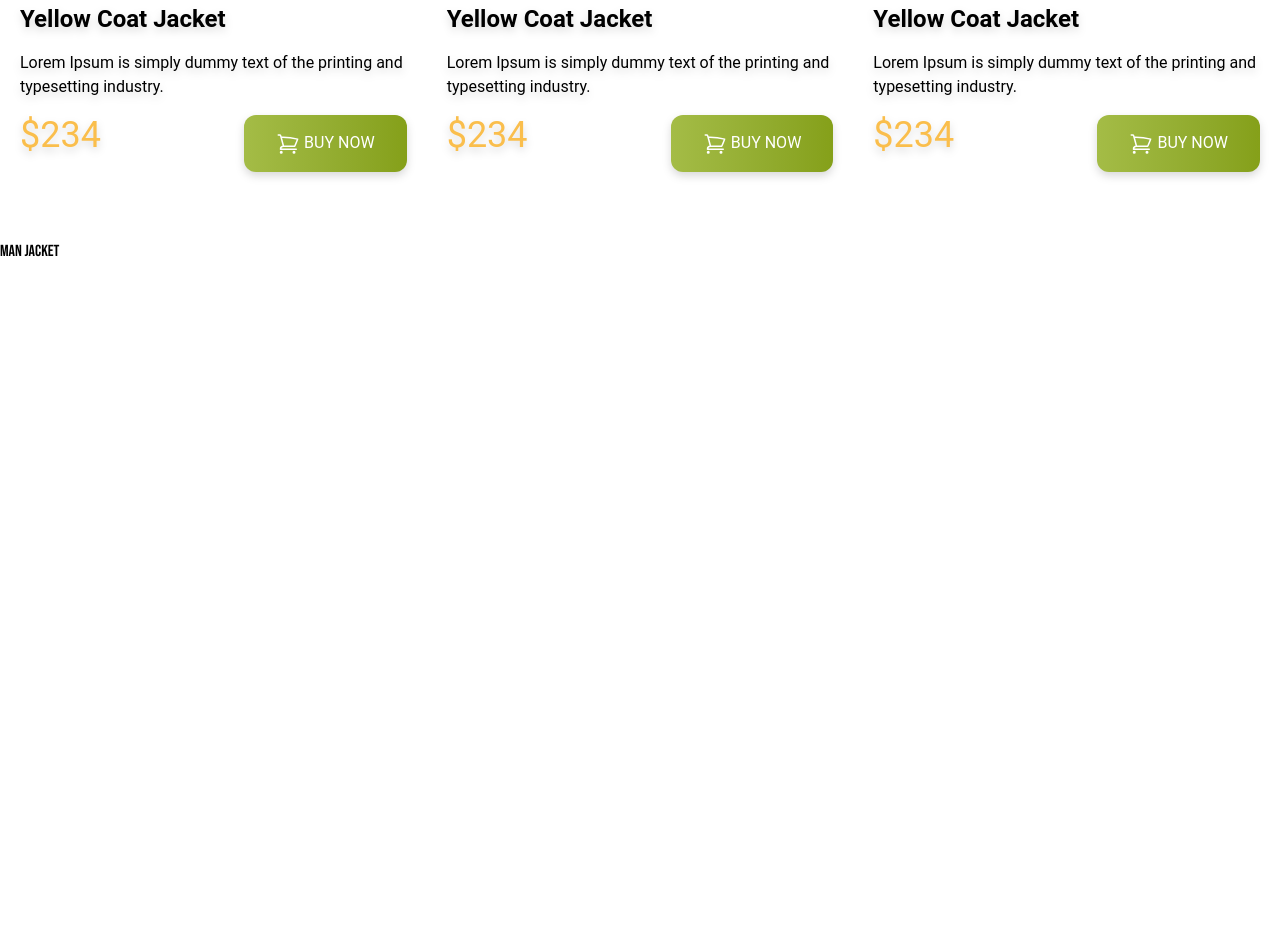
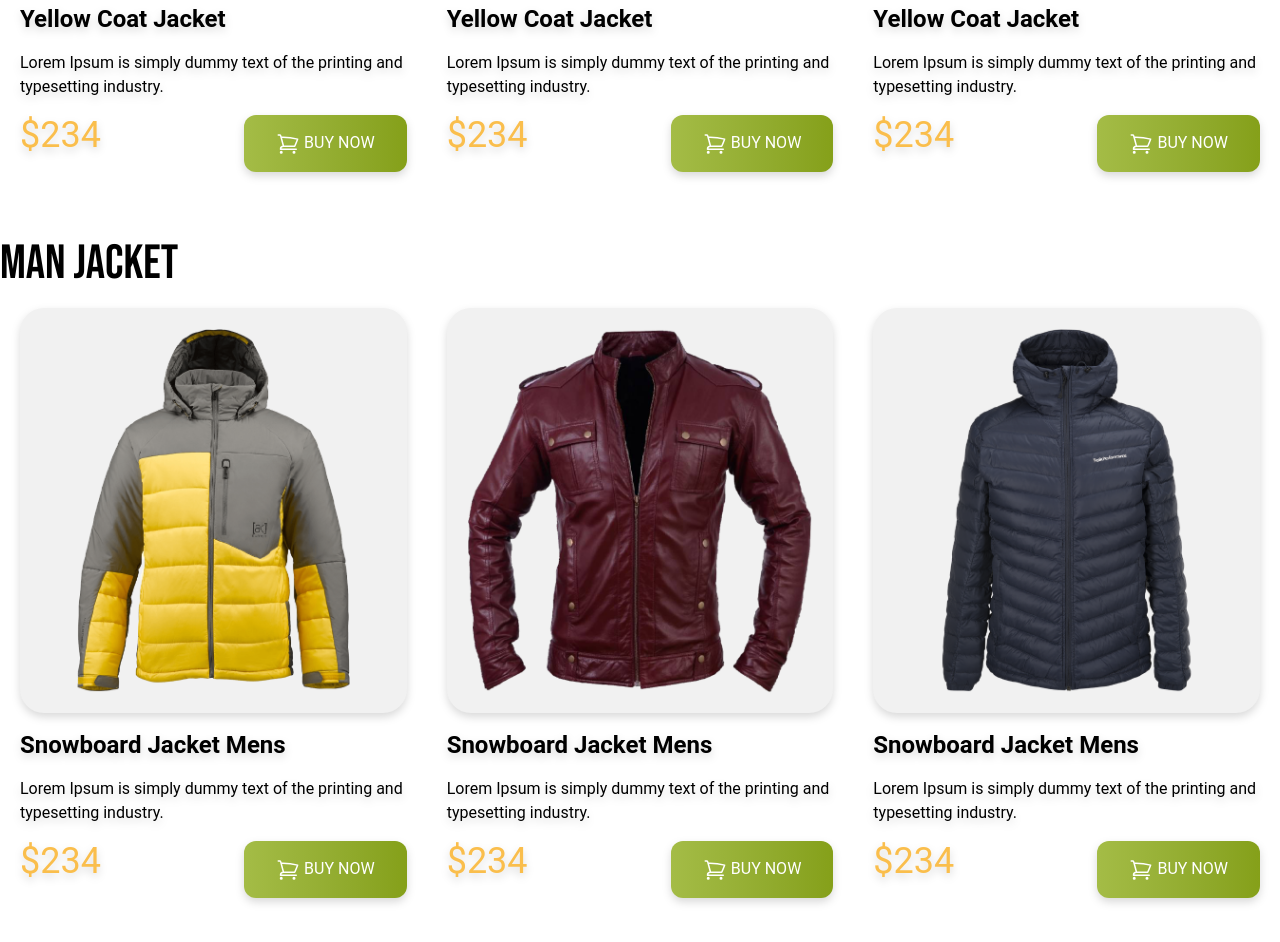
Before and after one commit to nusrat-rima/Penguin-Fashion-Using-Tailwind-CSS, a plain HTML site: page index.html in a window 1280 px wide. Shown: the part 1080-2022 px from the top of the page. Before the commit the page ends 1392 px from the top, so only its background shows below. Drawn offline with nearby package versions, Linux system fonts and the light colour scheme.

Commit message:
added Men Jacket section

```diff
--- a/index.html
+++ b/index.html
@@ -92,7 +92,49 @@ BUY NOW</button>
 </section>
 <!-- Men jacket section -->
 <section class="my-12">
-<h3 class="uppercase bebas-neue-font ">Man Jacket</h3>
+<h3 class="uppercase bebas-neue-font text-5xl">Man Jacket</h3>
+<!-- jacket-card-container  -->
+ <div class="grid grid-cols-1 md:grid-cols-2 lg:grid-cols-3">
+  <div class="p-5 space-y-4 drop-shadow-lg rounded-3xl">
+    <img class="p-5 rounded-3xl bg-[#F1F1F1]" src="images/jacket-4.png" alt="">
+    <h4 class="roboto-font text-2xl font-bold">Snowboard Jacket Mens</h4>
+    <p>Lorem Ipsum is simply dummy text of the
+printing and typesetting industry.</p>
+<div class="flex justify-between">
+  <h2 class="text-[#FABE4C] text-4xl">$234</h2>
+  <button class="bg-green-300 px-8 py-4 rounded-xl text-white bg-gradient-to-r from-[#A4BC46] to-[#85A019]"><svg xmlns="http://www.w3.org/2000/svg" fill="none" viewBox="0 0 24 24" stroke-width="1.5" stroke="currentColor" class="size-6 text-white inline">
+  <path stroke-linecap="round" stroke-linejoin="round" d="M2.25 3h1.386c.51 0 .955.343 1.087.835l.383 1.437M7.5 14.25a3 3 0 0 0-3 3h15.75m-12.75-3h11.218c1.121-2.3 2.1-4.684 2.924-7.138a60.114 60.114 0 0 0-16.536-1.84M7.5 14.25 5.106 5.272M6 20.25a.75.75 0 1 1-1.5 0 .75.75 0 0 1 1.5 0Zm12.75 0a.75.75 0 1 1-1.5 0 .75.75 0 0 1 1.5 0Z" />
+</svg>
+BUY NOW</button>
+</div>
+  </div>
+    <div class="p-5 space-y-4 drop-shadow-lg rounded-3xl">
+    <img class="p-5 rounded-3xl bg-[#F1F1F1]" src="images/jacket-5.png" alt="">
+    <h4 class="roboto-font text-2xl font-bold">Snowboard Jacket Mens</h4>
+    <p>Lorem Ipsum is simply dummy text of the
+printing and typesetting industry.</p>
+<div class="flex justify-between">
+  <h2 class="text-[#FABE4C] text-4xl">$234</h2>
+  <button class="bg-green-300 px-8 py-4 rounded-xl text-white bg-gradient-to-r from-[#A4BC46] to-[#85A019]"><svg xmlns="http://www.w3.org/2000/svg" fill="none" viewBox="0 0 24 24" stroke-width="1.5" stroke="currentColor" class="size-6 text-white inline">
+  <path stroke-linecap="round" stroke-linejoin="round" d="M2.25 3h1.386c.51 0 .955.343 1.087.835l.383 1.437M7.5 14.25a3 3 0 0 0-3 3h15.75m-12.75-3h11.218c1.121-2.3 2.1-4.684 2.924-7.138a60.114 60.114 0 0 0-16.536-1.84M7.5 14.25 5.106 5.272M6 20.25a.75.75 0 1 1-1.5 0 .75.75 0 0 1 1.5 0Zm12.75 0a.75.75 0 1 1-1.5 0 .75.75 0 0 1 1.5 0Z" />
+</svg>
+BUY NOW</button>
+</div>
+  </div>
+    <div class="p-5 space-y-4 drop-shadow-lg rounded-3xl">
+    <img class="p-5 rounded-3xl bg-[#F1F1F1]" src="images/jacket-6.png" alt="">
+    <h4 class="roboto-font text-2xl font-bold">Snowboard Jacket Mens</h4>
+    <p>Lorem Ipsum is simply dummy text of the
+printing and typesetting industry.</p>
+<div class="flex justify-between">
+  <h2 class="text-[#FABE4C] text-4xl">$234</h2>
+  <button class="bg-green-300 px-8 py-4 rounded-xl text-white bg-gradient-to-r from-[#A4BC46] to-[#85A019]"><svg xmlns="http://www.w3.org/2000/svg" fill="none" viewBox="0 0 24 24" stroke-width="1.5" stroke="currentColor" class="size-6 text-white inline">
+  <path stroke-linecap="round" stroke-linejoin="round" d="M2.25 3h1.386c.51 0 .955.343 1.087.835l.383 1.437M7.5 14.25a3 3 0 0 0-3 3h15.75m-12.75-3h11.218c1.121-2.3 2.1-4.684 2.924-7.138a60.114 60.114 0 0 0-16.536-1.84M7.5 14.25 5.106 5.272M6 20.25a.75.75 0 1 1-1.5 0 .75.75 0 0 1 1.5 0Zm12.75 0a.75.75 0 1 1-1.5 0 .75.75 0 0 1 1.5 0Z" />
+</svg>
+BUY NOW</button>
+</div>
+  </div>
+ </div>
 </section>
   </main>
   <footer>
```
